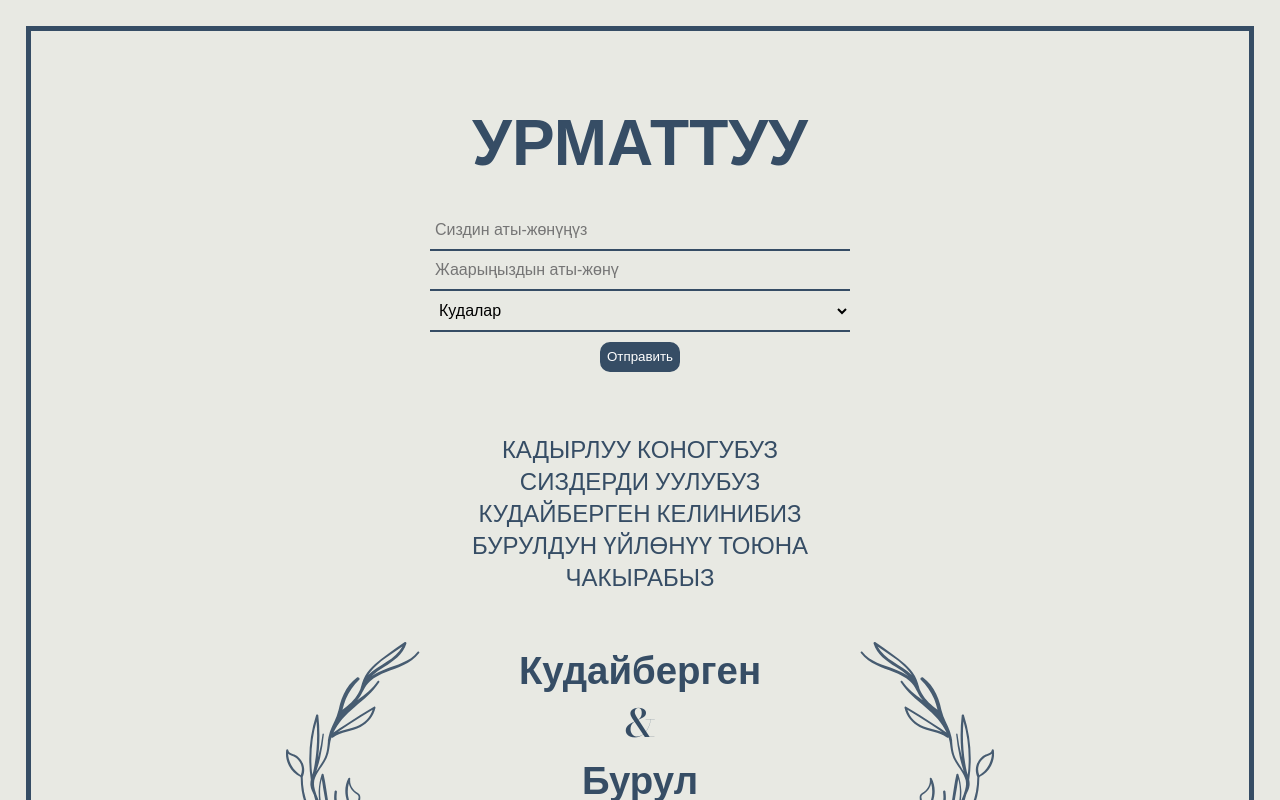
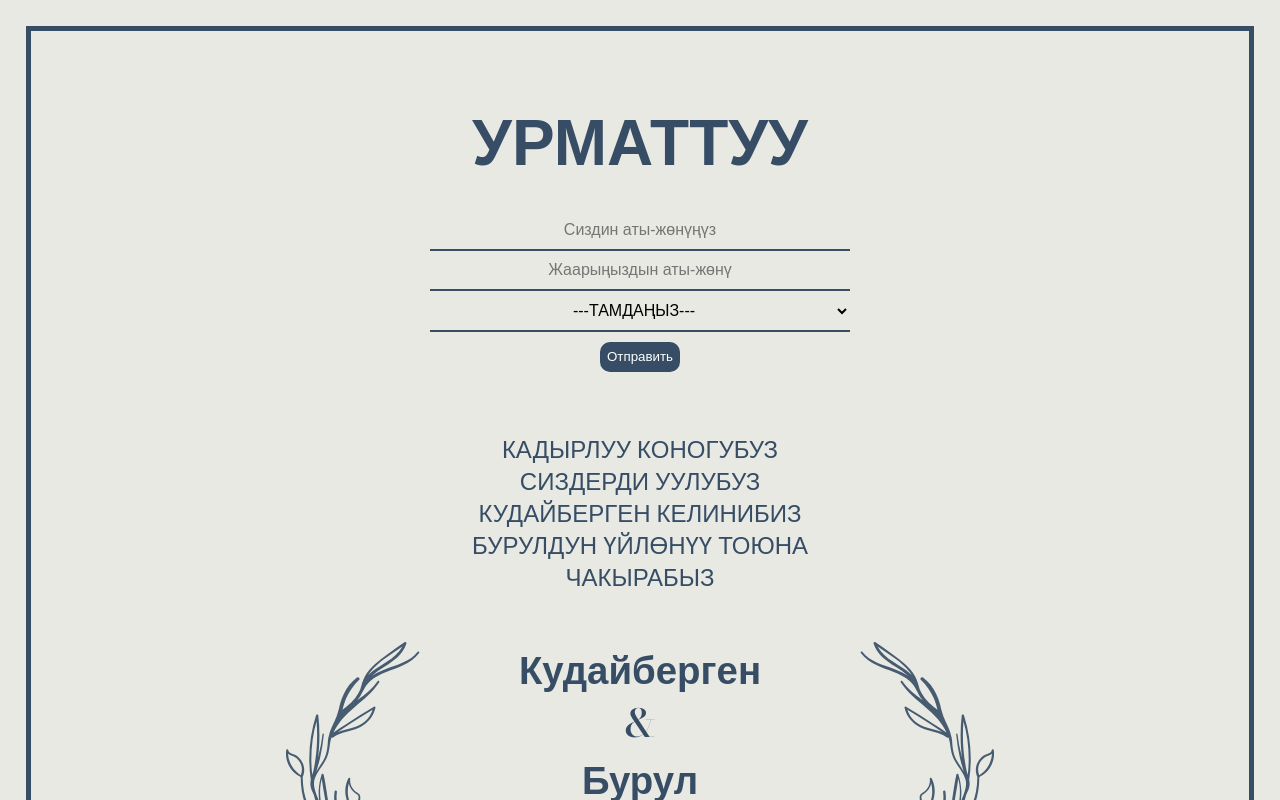
Before and after one commit to KGstievK/Aya_Qyz_Uzatuu-, a Next.js app: page / in a window 1280 px wide. Shown: the top 800 px of the page. Built offline with nearby package versions, Linux system fonts and the light colour scheme; a web font is replaced by a local one.

Commit message:
Бисмиллях

```diff
--- a/src/components/pages/Nikhah/NikhahSection.module.scss
+++ b/src/components/pages/Nikhah/NikhahSection.module.scss
@@ -30,6 +30,7 @@
         padding: 10px 5px;
         background: transparent;
         outline: none;
+        text-align: center;
       }
       select {
         width: 100%;
@@ -42,6 +43,7 @@
         option {
           font-size: 16px;
           padding: 10px 5px;
+          text-align: center;
         }
       }
 
--- a/src/components/pages/Nikhah/NikhahSection.tsx
+++ b/src/components/pages/Nikhah/NikhahSection.tsx
@@ -21,6 +21,9 @@ const CHAT_ID = process.env.NEXT_PUBLIC_TELEGRAM_CHAT_ID;
 const url = process.env.NEXT_PUBLIC_API_URL;
 
 const devs = [
+  {
+    dev: "---ТАМДАҢЫЗ---"
+  },
   {
     dev: "Кудалар"
   },
@@ -168,8 +171,10 @@ const NikhahSection = () => {
             />
             <select {...register("dev")}>
             {
-              devs.map((item) => (
+              devs.map((item, idx) => (
+                <>
                   <option value={item.dev}>{item.dev}</option>
+                </>
               ))
             }
             </select>
```
Also changed, not shown: src/components/pages/Guest/GuestData.tsx (+0 -16 lines).
